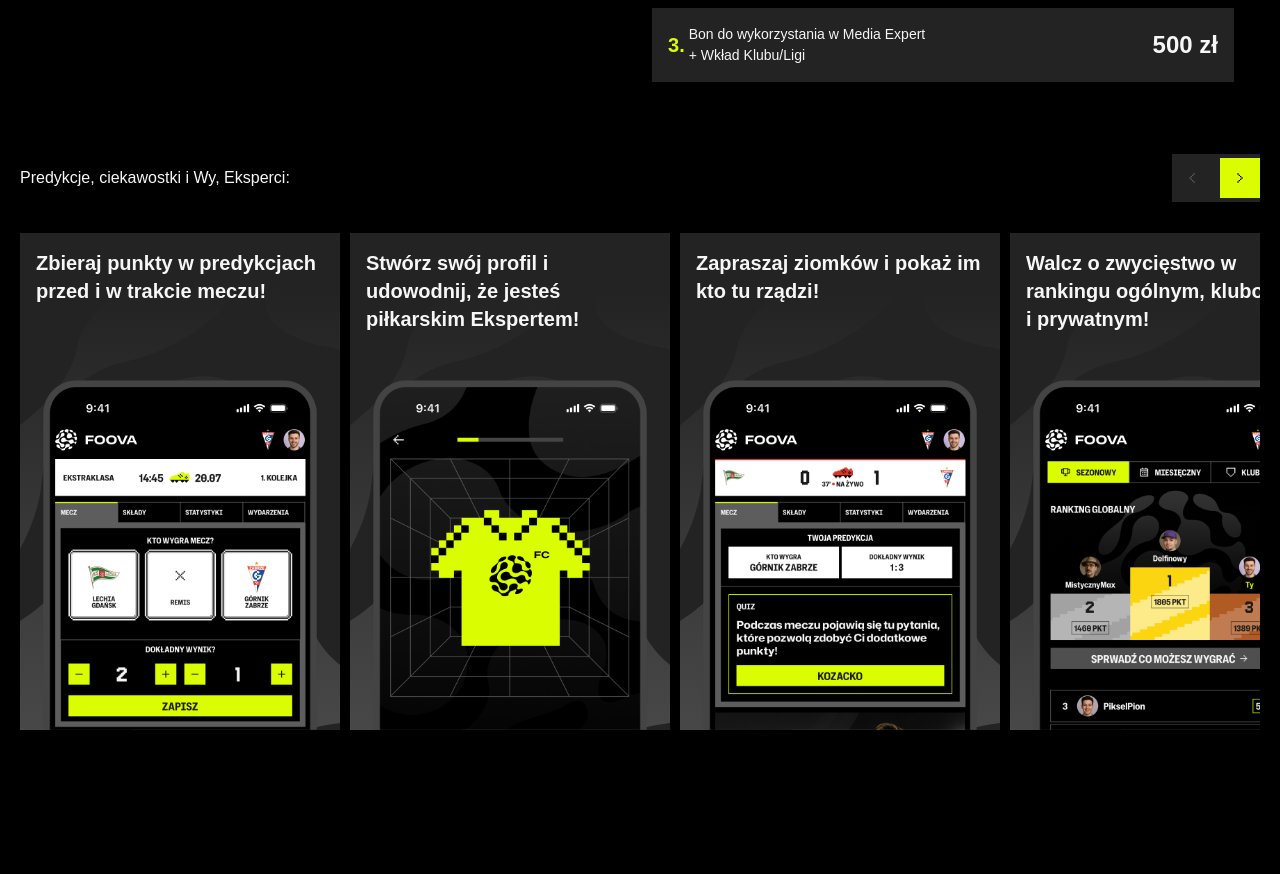
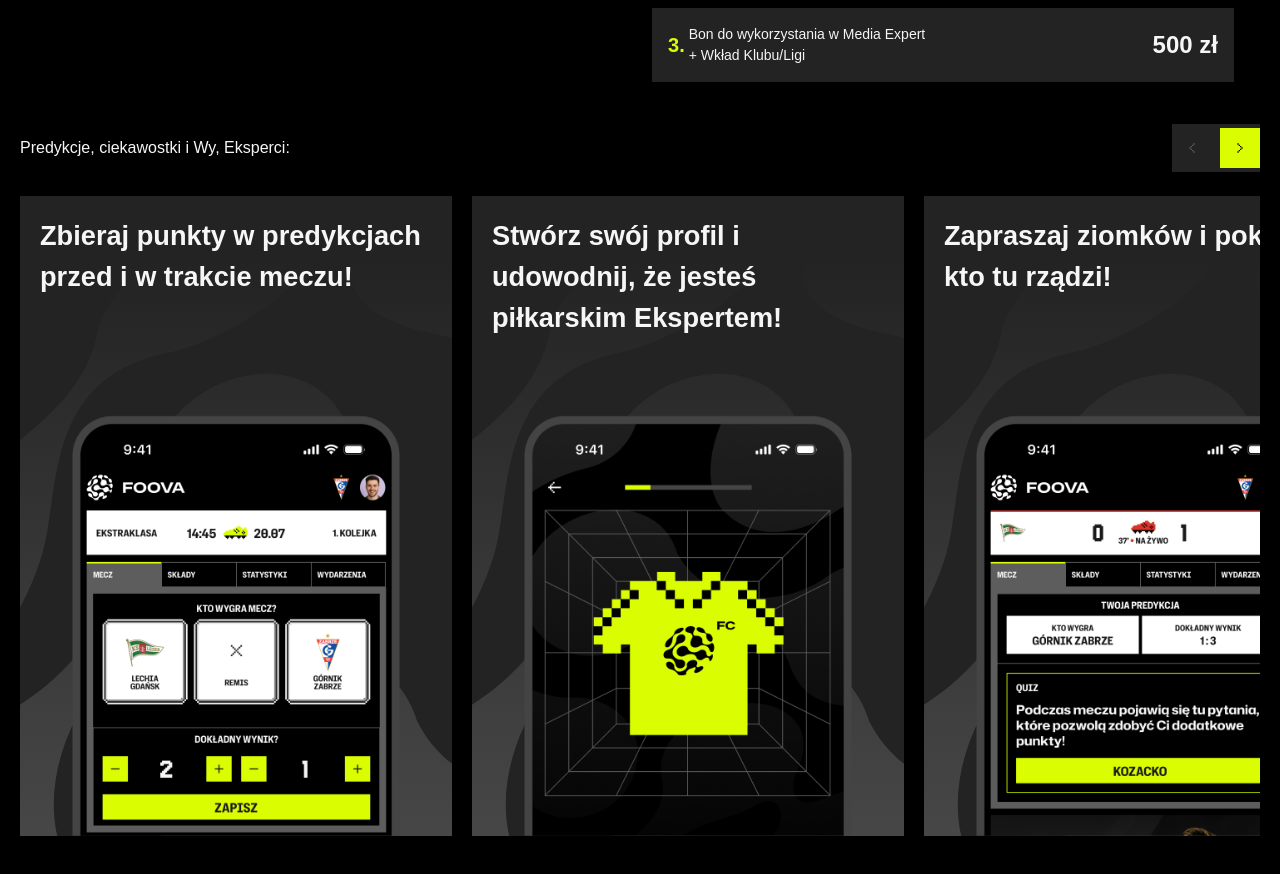
Before and after one commit to Karanfullstack/fan-center-page, a React (Vite) app: page / in a window 1280 px wide. Shown: the part 1940-2814 px from the top of the page. Built offline with nearby package versions, Linux system fonts and the light colour scheme; a web font is replaced by a local one.

Commit message:
add screen sliders complete

```diff
--- a/src/components/Screen.jsx
+++ b/src/components/Screen.jsx
@@ -39,8 +39,8 @@ const screenData = [
 export default function Screen() {
     const { scrollRef, isBeginning, isEnd, handlePrev, handleNext, handleScroll } = useScroll();
     return (
-        <section className="max-w-[1400px] flex  flex-col container mx-auto pt-10 px-5  w-full  h-[100dvh]">
-            <div className="flex items-center h-1/6 justify-between">
+        <section className="max-w-[1400px] flex lg:space-y-6  flex-col container mx-auto pt-10 px-5  w-full  h-[100dvh]">
+            <div className="flex items-center h-1/6  lg:h-auto justify-between">
                 <span className="text-[1rem] text-base font-medium leading-[1.5]">
                     Predykcje, ciekawostki i Wy, Eksperci:
                 </span>
@@ -54,7 +54,7 @@ export default function Screen() {
             <div
                 ref={scrollRef}
                 onScroll={handleScroll}
-                className="w-full h-full overflow-y-scroll  hide-scrollbar scroll-smooth   gap-x-2.5 flex "
+                className="w-full h-full overflow-y-scroll  hide-scrollbar scroll-smooth   gap-x-5 flex "
             >
                 {screenData.map((screen, index) => (
                     <div className="" key={index}>
--- a/src/components/ScreenSlider.jsx
+++ b/src/components/ScreenSlider.jsx
@@ -2,7 +2,9 @@ import CardVector from '../assets/Card-Vector.svg';
 export default function ScreenSlider({ data }) {
     return (
         <figure
-            className="w-xs relative flex items-center  justify-between flex-col bg-seconday p-4 h-[31.1rem]"
+            className="w-xs  relative lg:w-[27rem] lg:h-[40rem] flex items-center  justify-between flex-col bg-seconday p-4 h-[31.1rem] md:w-[25rem] md:h-[38rem]
+
+            "
             style={{
                 backgroundImage: `url(${CardVector})`,
                 backgroundSize: 'cover',
@@ -11,12 +13,14 @@ export default function ScreenSlider({ data }) {
             }}
         >
             {/*  heading section */}
-            <section className="flex w-full h-auto items-center  ">
-                <h4 className="text-base text-xl font-bold break-words">{data.text}</h4>
+            <section className="flex w-full md:p-1 h-auto items-center  ">
+                <h4 className="text-base text-xl  md:text-[1.5rem] lg:text-[1.70rem] leading-[1.5] font-bold break-words">
+                    {data.text}
+                </h4>
             </section>
 
             {/* screen section */}
-            <section className="w-xs absolute bottom-0 h-[75%] flex">
+            <section className="w-xs md:w-[24rem]  absolute bottom-0 h-[75%] lg:h-[70%] flex">
                 <img src={data.image} alt="Screen 1" className="  object-cover flex justify-end " />
             </section>
         </figure>
```
